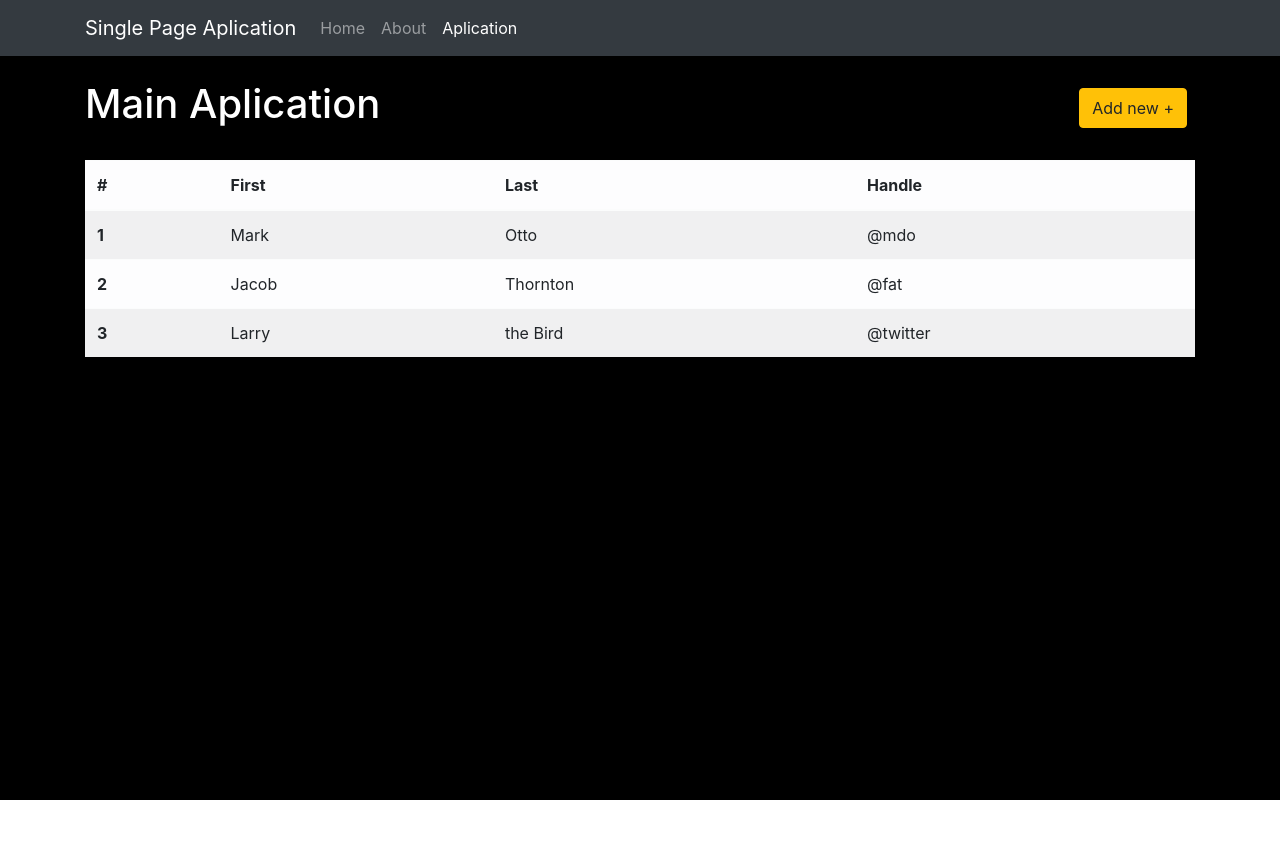
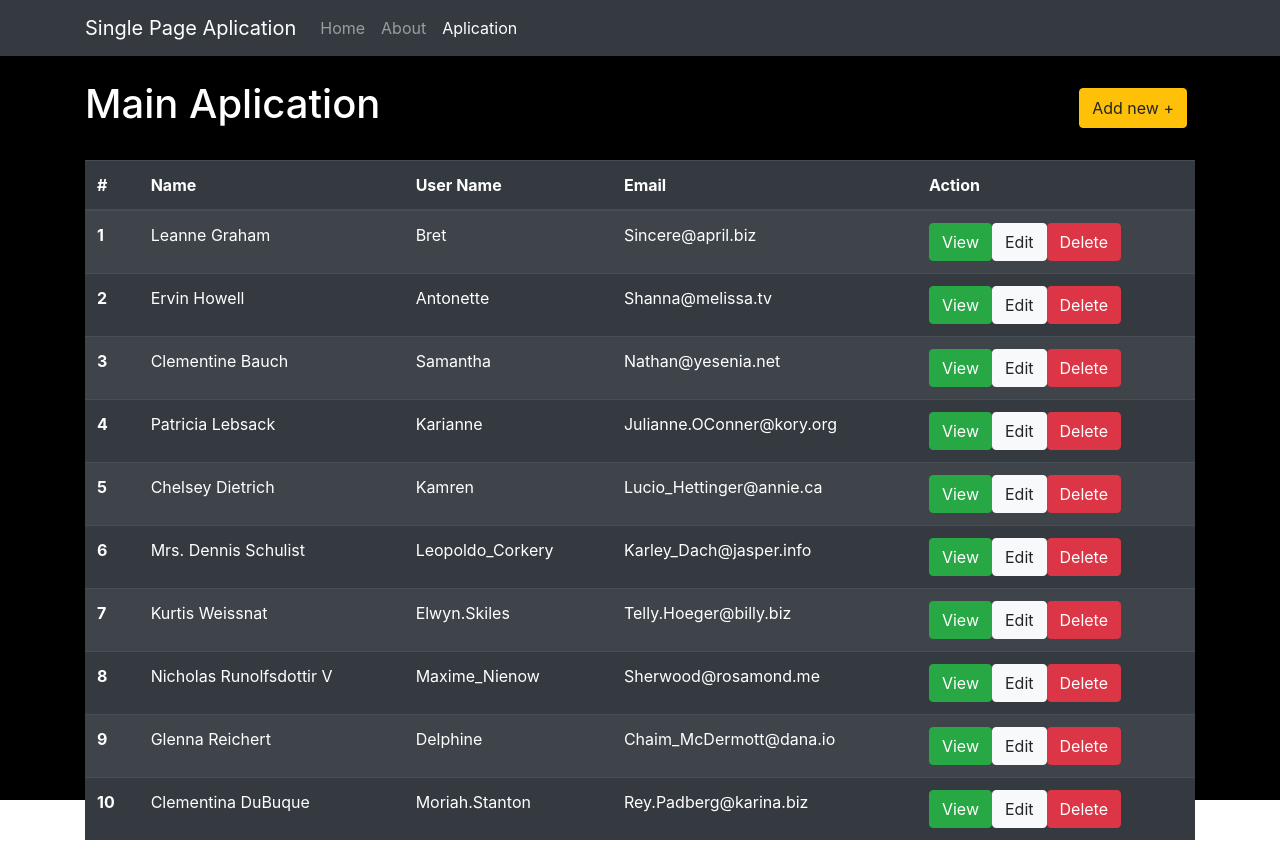
Before and after one commit to MarcinMG-web/React-User-Management-App, a React (Create React App) app: page /aplication in a window 1280 px wide. Before the commit the page ends 800 px from the top, so only its background shows below. Built offline with nearby package versions, Linux system fonts and the light colour scheme; data requests are answered from the project's data file.

Commit message:
Added Services

```diff
--- a/package.json
+++ b/package.json
@@ -6,7 +6,9 @@
     "@testing-library/jest-dom": "^5.11.5",
     "@testing-library/react": "^11.1.0",
     "@testing-library/user-event": "^12.1.10",
+    "axios": "^0.21.0",
     "bootstrap": "^4.5.3",
+    "concurrently": "^5.3.0",
     "json-server": "^0.16.2",
     "react": "^17.0.1",
     "react-dom": "^17.0.1",
@@ -17,6 +19,7 @@
   "scripts": {
     "start": "react-scripts start",
     "json-server": "json-server --watch db.json --port 3003",
+    "start:dev": "concurrently \"npm start\" \"npm run json-server\"",
     "build": "react-scripts build",
     "test": "react-scripts test",
     "eject": "react-scripts eject"
--- a/src/components/Aplication.js
+++ b/src/components/Aplication.js
@@ -1,6 +1,20 @@
-import React from 'react'
+import React, {useState, useEffect} from 'react'
+import { Link } from 'react-router-dom/cjs/react-router-dom.min'
+import { getAllUsers } from '../services/ApiService'
 
 const Aplication = () => {
+
+    const [users, setUsers] = useState([])
+
+    useEffect(() => {
+        const getUsers = async () => {
+            const dataUsers = await getAllUsers();
+            console.log(dataUsers)
+            setUsers(dataUsers)
+        }
+        getUsers()
+    },[])
+
     return (
         <div className = 'container' >
 
@@ -17,38 +31,38 @@ const Aplication = () => {
                 </div>
             </div>
 
-                <table class="table table-striped table-light">
+            <div className = "table-responsive" >
+                <table className = "table table-striped table-dark " >
                     <thead>
                         <tr>
-                        <th scope="col">#</th>
-                        <th scope="col">First</th>
-                        <th scope="col">Last</th>
-                        <th scope="col">Handle</th>
+                            <th >#</th>
+                            <th scope="col">Name</th>
+                            <th scope="col">User Name</th>
+                            <th scope="col">Email</th>
+                            <th scope="col">Action</th>
                         </tr>
                     </thead>
-                    <tbody>
-                        <tr>
-                            <th scope="row">1</th>
-                            <td>Mark</td>
-                            <td>Otto</td>
-                            <td>@mdo</td>
-                        </tr>
-                        <tr>
-                            <th scope="row">2</th>
-                            <td>Jacob</td>
-                            <td>Thornton</td>
-                            <td>@fat</td>
-                        </tr>
-                        <tr>
-                            <th scope="row">3</th>
-                            <td>Larry</td>
-                            <td>the Bird</td>
-                            <td>@twitter</td>
-                        </tr>
+
+                    <tbody >
+                        {users.map(user =>
+                            <tr key = {user.id}>
+                                <th scope="row" >{user.id}</th>
+                                <td>{user.name}</td>
+                                <td>{user.username}</td>
+                                <td>{user.email}</td>
+                                <td>
+                                    <Link className = "btn btn-success">View</Link>
+                                    <Link className = "btn btn-light">Edit</Link>
+                                    <Link className = "btn btn-danger">Delete</Link>
+                                </td>
+                            </tr>
+                        )}
                     </tbody>
+
                 </table>
+            </div>
 
-            </div>
+        </div>
     )
 }
 
--- a/src/components/loyout/Navbar.js
+++ b/src/components/loyout/Navbar.js
@@ -1,5 +1,5 @@
 import React from 'react'
-import {Link, NavLink} from 'react-router-dom'
+import {NavLink} from 'react-router-dom'
 
 const Navbar = () => {
     return (
@@ -29,7 +29,7 @@ const Navbar = () => {
                                 </NavLink>
                             </li>
                         </ul>
-                        {/* <button className='btn btn-group-toggle btn-info'>Add user</button> */}
+
                     </div>
             </div>
     </nav>
--- a/src/index.css
+++ b/src/index.css
@@ -1,8 +1,3 @@
-/* body {
-  background-color: black;
-  color: wheat;
-} */
-
 .App {
   background-color: black;
   color: #fff;
--- /dev/null
+++ b/src/services/ApiService.js
@@ -0,0 +1,27 @@
+import axios from 'axios';
+
+const api = axios.create({
+    baseURL: `http://localhost:3003/`
+})
+
+export const getAllUsers = async () => {
+    try {
+        return await api.get(`/users`)
+            .then(({
+                data
+            }) => data);
+
+    } catch (err) {
+        console.log(err)
+    }
+}
+
+
+export const deleteUserById = async (userId) => {
+    return await api.delete(`/users/${userId}`)
+        .then(({
+            data
+        }) => data)
+
+        .catch(err => console.log(err));
+}
```
Also changed, not shown: db.json (renamed from src/db.json), 1 other file (tests, documents, lock files or other folders).
